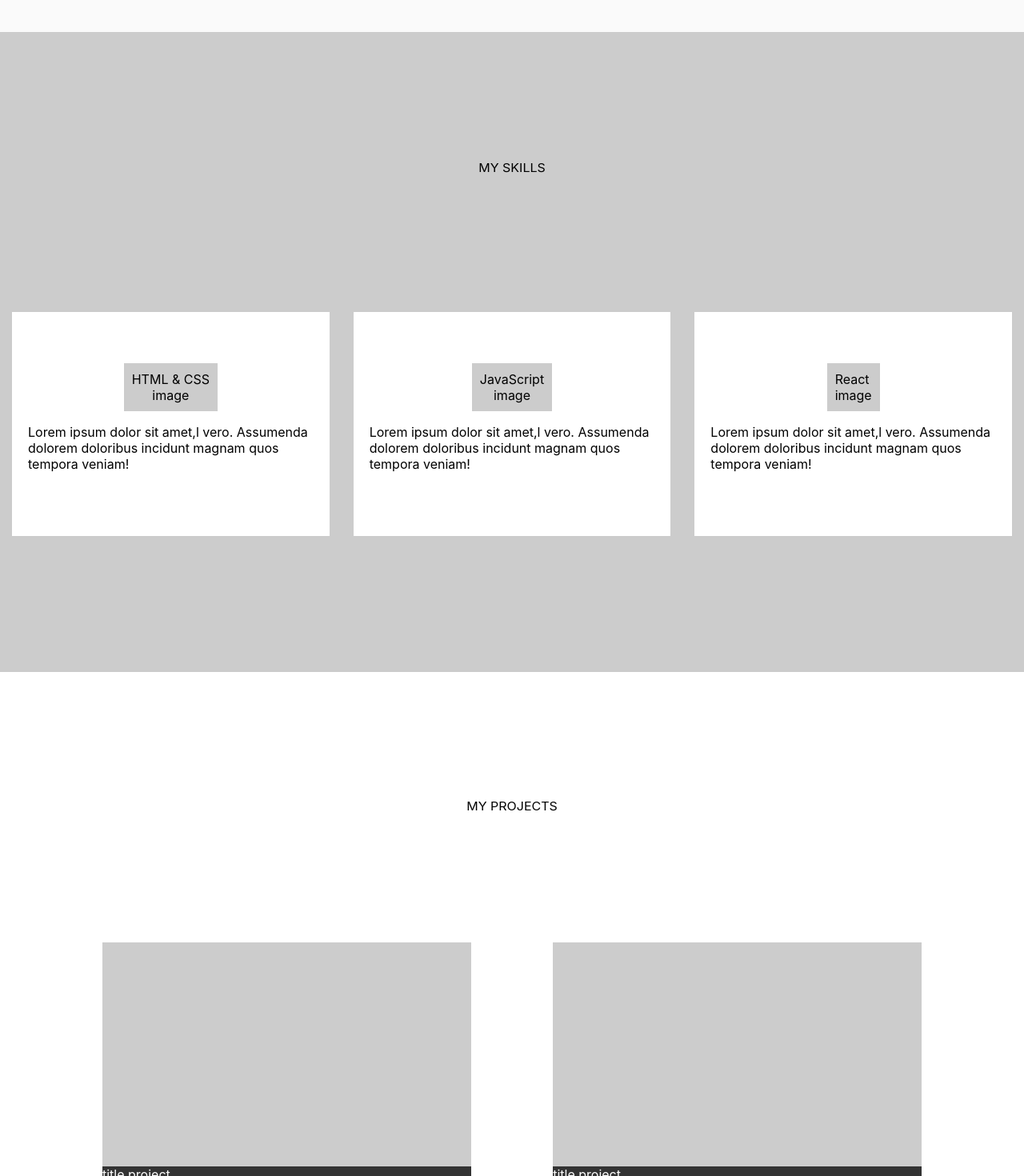
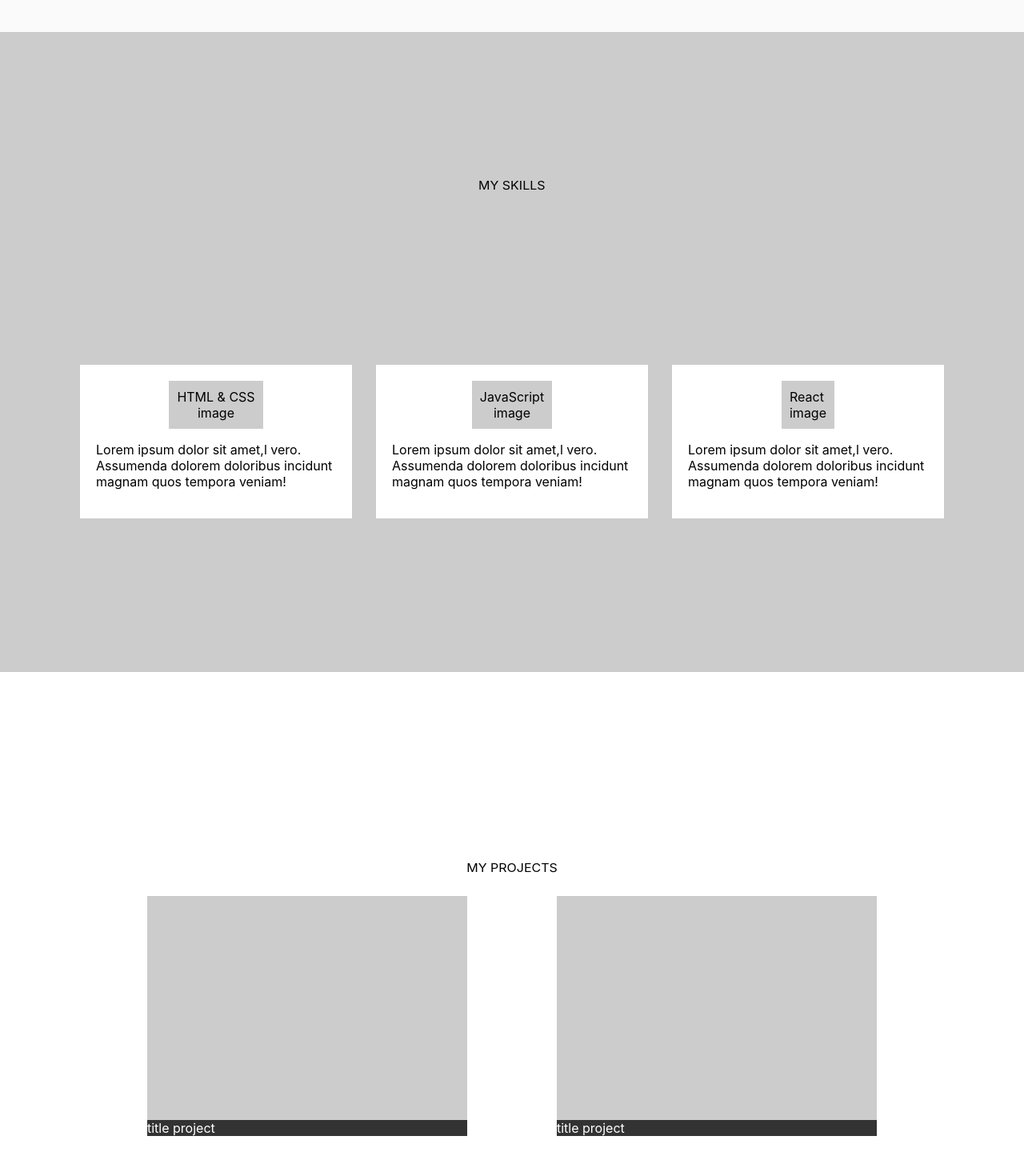
Before and after one commit to maqweb/portfolio-react, a React (Create React App) app: page / in a window 1280 px wide. Shown: the part 760-2230 px from the top of the page at 80% size. Built offline with nearby package versions, Linux system fonts and the light colour scheme.

Commit message:
added media-queries

```diff
--- a/src/components/Footer/Footer.module.css
+++ b/src/components/Footer/Footer.module.css
@@ -11,6 +11,7 @@
   display: flex;
   justify-content: space-between;
   flex-direction: column;
+  align-items: center;
 }
 
 .sectionTitle {
@@ -21,7 +22,8 @@
 
 .socialsWrap {
   display: flex;
-  justify-content: center;
+  justify-content: space-evenly;
+  width: 400px;
 }
 
 .socialItem {
@@ -32,10 +34,22 @@
   justify-content: center;
   align-items: center;
   font-size: 9px;
-  margin: 0 20px;
 }
 
 .copyrights {
   font-size: 12px;
   text-align: center;
 }
+
+@media screen and (max-width: 460px) {
+  .socialsWrap {
+    width: 100%;
+  }
+}
+
+@media screen and (max-width: 340px) {
+  .socialItem {
+    width: 30px;
+    height: 30px;
+  }
+}
--- a/src/components/Projects/Projects.module.css
+++ b/src/components/Projects/Projects.module.css
@@ -1,5 +1,5 @@
 .projects {
-  height: 100vh;
+  min-height: 100vh;
   display: flex;
   justify-content: center;
   align-items: center;
@@ -17,18 +17,18 @@
   text-align: center;
   text-transform: uppercase;
   transform: scaleY(.9);
-  /*margin-bottom: 120px;*/
+  margin: 20px 0;
 }
 
 .projectsWrap {
-  min-height: 300px;
   display: flex;
-  justify-content: space-between;
+  justify-content: space-around;
+  flex-wrap: wrap;
 }
 
 .projectItem {
   background: #cccccc;
-  width: 45%;
+  width: 400px;
   margin: 5px 0;
   height: 300px;
   overflow: hidden;
@@ -67,6 +67,12 @@
   transition: all .25s;
 }
 
+@media screen and (max-width: 800px) {
+  .projectsWrap {
+    justify-content: center;
+  }
+}
+
 @media screen and (max-width: 460px) {
   .projectsWrap {
     flex-direction: column;
--- a/src/components/Skills/Skills.module.css
+++ b/src/components/Skills/Skills.module.css
@@ -8,10 +8,11 @@
 
 .container {
   height: 80%;
-  width: 1600px;
+  width: 80%;
   display: flex;
   flex-direction: column;
   justify-content: space-around;
+  align-items: center;
 }
 
 .sectionTitle {
@@ -21,12 +22,11 @@
 }
 
 .skillsWrap {
-  min-height: 300px;
   display: flex;
-  justify-content: center;
 }
 
 .skillsItem {
+  width: 300px;
   margin: 10px 15px;
   background: #ffffff;
   padding: 20px;
@@ -46,7 +46,7 @@
   text-align: center;
 }
 
-@media screen and (max-width: 460px) {
+@media screen and (max-width: 1130px) {
   .container {
     height: 100%;
   }
```
